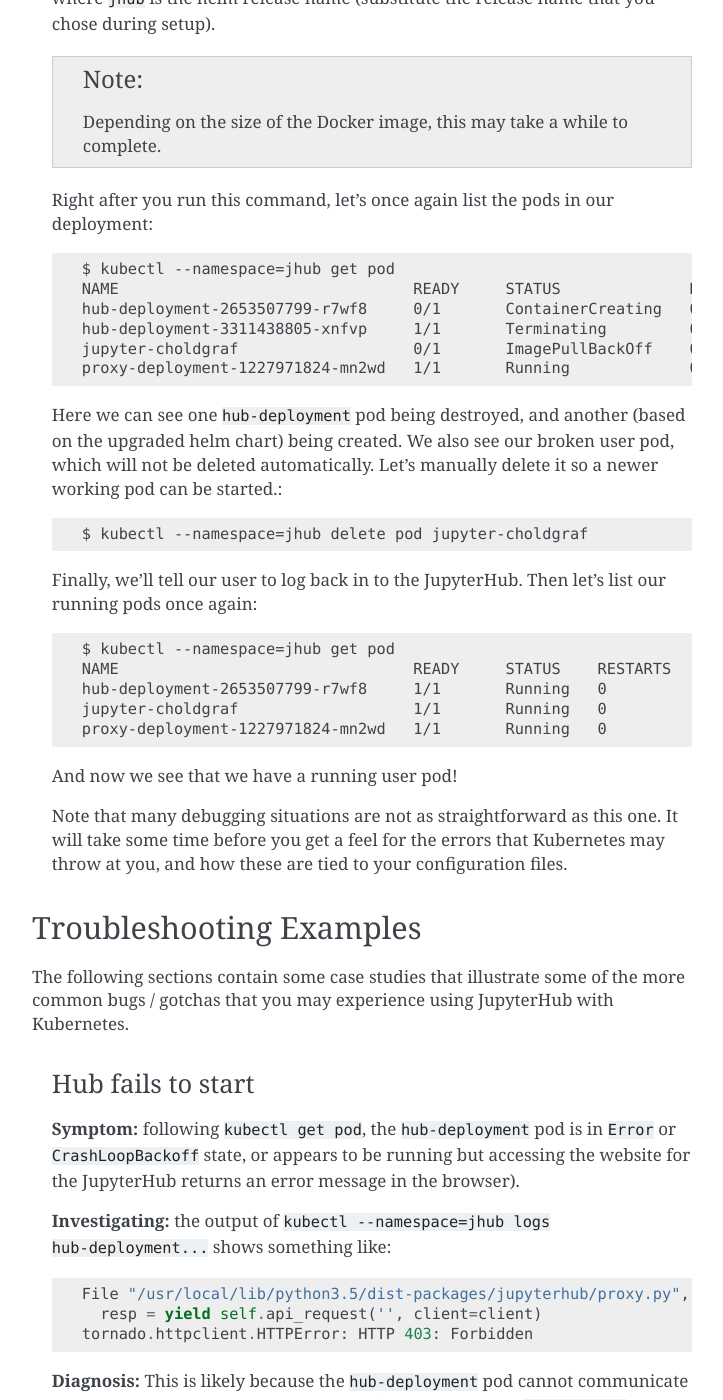
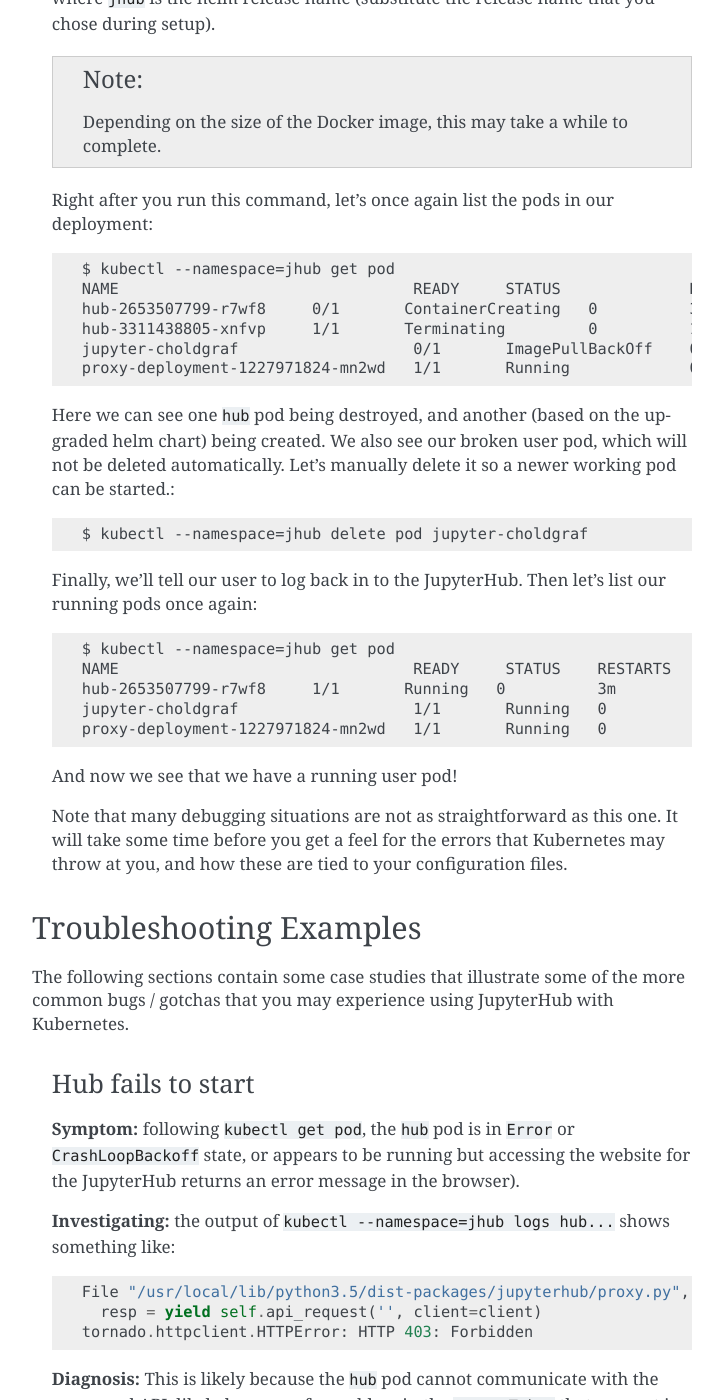
Before and after one commit to jupyterhub/zero-to-jupyterhub-k8s, a Sphinx documentation site: the page built from doc/source/debug.rst, in a window 1280 px wide and 1400 px high, scrolled down 2696 px. Shown: the whole window, without its empty margins (388-1111 px from the left). Built offline with Sphinx 7.4.7, drawn with Linux system fonts in a browser that asks for light colours; some of the changed text lies outside the part shown.

Commit message:
Rename hub-deployment -> hub in debug docs

```diff
--- a/doc/source/debug.rst
+++ b/doc/source/debug.rst
@@ -28,16 +28,16 @@
 This will output a list of all pods being used in the deployment.
 
 **Real world scenario:** In our case, we see two pods for the JupyterHub
-infrastructure (``hub-deployment`` and ``proxy-deployment``) as well as one user
+infrastructure (``hub`` and ``proxy``) as well as one user
 pod that was created when somebody logged in to the JupyterHub.
 
 Here's an example of the output::
 
     $ kubectl --namespace=jhub get pod
     NAME                                READY     STATUS         RESTARTS   AGE
-    hub-deployment-3311438805-xnfvp     1/1       Running        0          2m
+    hub-3311438805-xnfvp     1/1       Running        0          2m
     jupyter-choldgraf                   0/1       ErrImagePull   0          25s
-    proxy-deployment-1227971824-mn2wd   1/1       Running        0          5h
+    proxy-1227971824-mn2wd   1/1       Running        0          5h
 
 Here we can see the two JupyterHub pods, as well as a single user pod. Note
 that all user pods will begin with ``jupyter-``.
@@ -122,12 +122,12 @@
 
   $ kubectl --namespace=jhub get pod
   NAME                                READY     STATUS              RESTARTS   AGE
-  hub-deployment-2653507799-r7wf8     0/1       ContainerCreating   0          31s
-  hub-deployment-3311438805-xnfvp     1/1       Terminating         0          14m
+  hub-2653507799-r7wf8     0/1       ContainerCreating   0          31s
+  hub-3311438805-xnfvp     1/1       Terminating         0          14m
   jupyter-choldgraf                   0/1       ImagePullBackOff    0          12m
   proxy-deployment-1227971824-mn2wd   1/1       Running             0          5h
 
-Here we can see one ``hub-deployment`` pod being destroyed, and another (based
+Here we can see one ``hub`` pod being destroyed, and another (based
 on the upgraded helm chart) being created. We also see our broken user pod,
 which will not be deleted automatically. Let's manually delete it so a newer
 working pod can be started.::
@@ -139,7 +139,7 @@
 
   $ kubectl --namespace=jhub get pod
   NAME                                READY     STATUS    RESTARTS   AGE
-  hub-deployment-2653507799-r7wf8     1/1       Running   0          3m
+  hub-2653507799-r7wf8     1/1       Running   0          3m
   jupyter-choldgraf                   1/1       Running   0          18s
   proxy-deployment-1227971824-mn2wd   1/1       Running   0          5h
 
@@ -158,18 +158,18 @@
 Hub fails to start
 ~~~~~~~~~~~~~~~~~~
 
-**Symptom:** following ``kubectl get pod``, the ``hub-deployment`` pod is in
+**Symptom:** following ``kubectl get pod``, the ``hub`` pod is in
 ``Error`` or ``CrashLoopBackoff`` state, or appears to be running but accessing
 the website for the JupyterHub returns an error message in the browser).
 
 **Investigating:** the output of ``kubectl --namespace=jhub logs
-hub-deployment...`` shows something like::
+hub...`` shows something like::
 
   File "/usr/local/lib/python3.5/dist-packages/jupyterhub/proxy.py", line 589, in get_all_routes
     resp = yield self.api_request('', client=client)
   tornado.httpclient.HTTPError: HTTP 403: Forbidden
 
-**Diagnosis:** This is likely because the ``hub-deployment`` pod cannot
+**Diagnosis:** This is likely because the ``hub`` pod cannot
 communicate with the proxy pod API, likely because of a problem in the
 ``secretToken`` that was put in ``config.yaml``.
 
```
